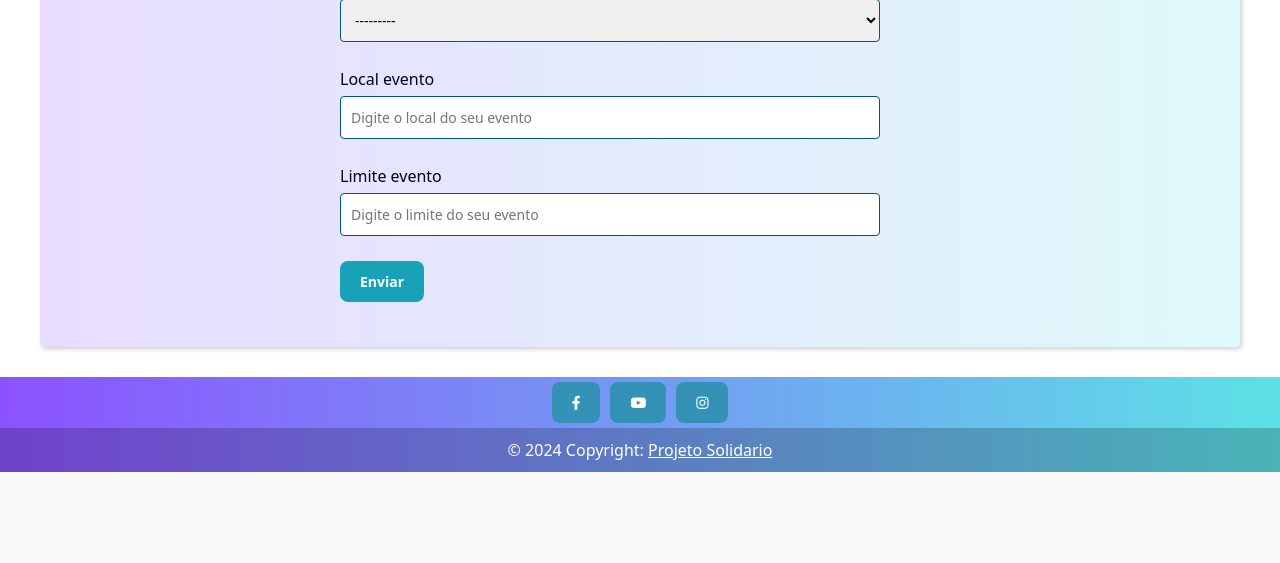
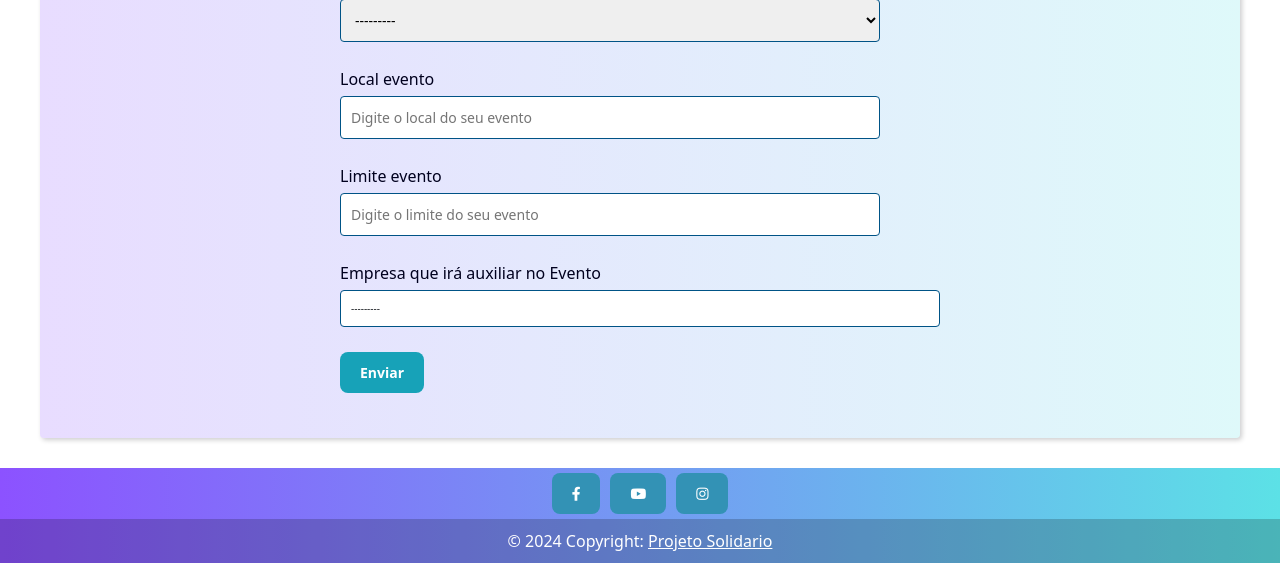
Before and after one commit to MaikoDeizepi/django_ProjetoSolidario, a Django app: page /projetosolidario/telaevento_criar_evento/ in a window 1280 px wide. Shown: the part 696-1259 px from the top of the page. Before the commit the page ends 1168 px from the top, so only its background shows below. Run offline with Django 4.2, Linux system fonts and the light colour scheme; the visitor is signed in with stand-in values (Sample User, id 1); data that the repository does not hold is empty.

Commit message:
V.1.0.7 Relacionamento Empresa com Evento

```diff
--- a/projetoSolidario/forms/evento/cadastro_evento.py
+++ b/projetoSolidario/forms/evento/cadastro_evento.py
@@ -1,81 +1,67 @@
 import re
 from django import forms
 from django.core.exceptions import ValidationError
-from projetoSolidario.models import Evento
+from projetoSolidario.models import Evento, Empresa
+
 
 class EventoForm(forms.ModelForm):
-
     nome_organizador = forms.CharField(
-        widget=forms.TextInput(
-            attrs={
-                'placeholder': 'Digite seu Nome'
-            }
-        )
+        widget=forms.TextInput(attrs={"placeholder": "Digite seu Nome"})
     )
     nome_evento = forms.CharField(
-        widget=forms.TextInput(
-            attrs={
-                'placeholder': 'Digite o nome do seu evento'
-            }
-        )
+        widget=forms.TextInput(attrs={"placeholder": "Digite o nome do seu evento"})
     )
     telefone = forms.CharField(
-        widget=forms.TextInput(
-            attrs={
-                'placeholder': 'Digite seu telefone'
-            }
-        )
+        widget=forms.TextInput(attrs={"placeholder": "Digite seu telefone"})
     )
     email = forms.EmailField(
-        widget=forms.EmailInput(  # Alterei para EmailInput
-            attrs={
-                'placeholder': 'Digite seu email'
-            }
-        )
+        widget=forms.EmailInput(attrs={"placeholder": "Digite seu email"})
     )
     data_evento = forms.DateTimeField(
         widget=forms.DateTimeInput(
-            format='%d/%m/%Y %H:%M',  # Formato de data e hora
+            format="%d/%m/%Y %H:%M",
             attrs={
-                'type': 'datetime-local',  # Tipo de entrada para data e hora
-                'class': 'form-group',
-                'placeholder': 'Selecione a data e hora do Evento'
-            }
+                "type": "datetime-local",
+                "class": "form-group",
+                "placeholder": "Selecione a data e hora do Evento",
+            },
         )
     )
-
     local_evento = forms.CharField(
-        widget=forms.TextInput(
-            attrs={
-                'placeholder': 'Digite o local do seu evento'
-            }
-        )
+        widget=forms.TextInput(attrs={"placeholder": "Digite o local do seu evento"})
     )
-    limite_evento = forms.IntegerField(  # Alterei para IntegerField
-        widget=forms.NumberInput(
-            attrs={
-                'placeholder': 'Digite o limite do seu evento'
-            }
-        )
+    limite_evento = forms.IntegerField(
+        widget=forms.NumberInput(attrs={"placeholder": "Digite o limite do seu evento"})
+    )
+    # Adicionar campo de escolha de empresa
+    empresa = forms.ModelChoiceField(
+        queryset=Empresa.objects.all(),  # Certifique-se de que Empresa está importado corretamente
+        widget=forms.Select(attrs={"class": "form-control"}),
+        required=False,
+        label="Empresa que irá auxiliar no Evento",
     )
 
     class Meta:
         model = Evento
         fields = (
-            'nome_organizador', 'nome_evento', 'telefone', 'email',
-            'data_evento', 'tipo_evento', 'local_evento', 'limite_evento',
+            "nome_organizador",
+            "nome_evento",
+            "telefone",
+            "email",
+            "data_evento",
+            "tipo_evento",
+            "local_evento",
+            "limite_evento",
+            "empresa",  # Incluindo campo empresa
         )
 
     def clean_telefone(self):
-        telefone = self.cleaned_data.get('telefone')
+        telefone = self.cleaned_data.get("telefone")
 
         # Garantir que telefone seja uma string
-        if not isinstance(telefone, str) or re.search(r'[a-zA-Z]', telefone):
+        if not isinstance(telefone, str) or re.search(r"[a-zA-Z]", telefone):
             self.add_error(
-                'telefone',
-                ValidationError(
-                    'O Telefone não deve conter letras',
-                    code='invalid'
-                )
+                "telefone",
+                ValidationError("O Telefone não deve conter letras", code="invalid"),
             )
         return telefone  # Retorna o telefone "limpo"
--- a/projetoSolidario/models.py
+++ b/projetoSolidario/models.py
@@ -4,6 +4,17 @@ from django.contrib.auth.models import User
 from django.urls import reverse
 
 # Create your models here.
+
+
+class Empresa(models.Model):
+    razao_social = models.CharField(max_length=100)
+    nome_fantasia = models.CharField(max_length=100)
+    cnpj = models.CharField(max_length=18)
+    telefone = models.CharField(max_length=14)
+    email = models.EmailField(max_length=254)
+
+    def __str__(self):
+        return f"{self.razao_social} {self.nome_fantasia}"
 
 
 class Evento(models.Model):
@@ -13,6 +24,9 @@ class Evento(models.Model):
         ("P", "Doação de Pets+"),
         ("E", "Evento Assistencial"),
         ("O", "Outros"),
+    )
+    empresa = models.ForeignKey(
+        Empresa, on_delete=models.SET_NULL, null=True, blank=True
     )
 
     tipo_evento = models.CharField(
@@ -26,7 +40,7 @@ class Evento(models.Model):
         default=timezone.now,
     )
 
-    local_evento = models.CharField(max_length=50)
+    local_evento = models.CharField(max_length=100)
     limite_evento = models.CharField(max_length=5)
 
     def __str__(self):
@@ -34,17 +48,6 @@ class Evento(models.Model):
 
     def get_absolute_url(self):
         return reverse("projetosolidario:editar_evento", kwargs={"pk": self.pk})
-
-
-class Empresa(models.Model):
-    razao_social = models.CharField(max_length=100)
-    nome_fantasia = models.CharField(max_length=100)
-    cnpj = models.CharField(max_length=18)
-    telefone = models.CharField(max_length=14)
-    email = models.EmailField(max_length=254)
-
-    def __str__(self):
-        return f"{self.razao_social} {self.nome_fantasia}"
 
 
 class Endereco(models.Model):
--- a/projetoSolidario/templates/projetoSolidario/tela_evento/editar_id.html
+++ b/projetoSolidario/templates/projetoSolidario/tela_evento/editar_id.html
@@ -21,6 +21,8 @@
         <p><b>Tipo do evento: </b> {{ eventos.get_tipo_evento_display }}</p>
         <p><b>Local do evento: </b> {{ eventos.local_evento }}</p>
         <p><b>Limite do evento: </b> {{ eventos.limite_evento }}</p>
+        <p><b>Empresa que Auxiliará no Evento: </b> {{ eventos.empresa.razao_social }}</p>
+
 
         <div class="contact-links">
             <a class="btn btn-link" href="{% url 'projetosolidario:updateevento' eventos.id  %}">Atualizar</a>
```
Also changed, not shown: projetoSolidario/migrations/0002_evento_empresa_alter_evento_local_evento.py (added).
